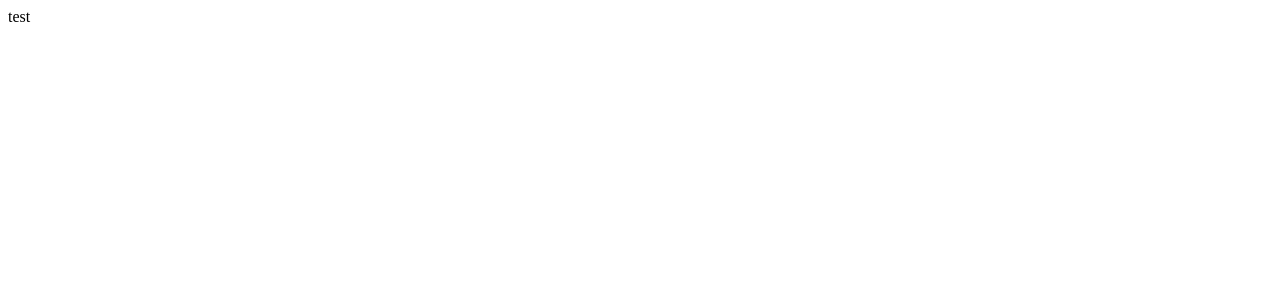
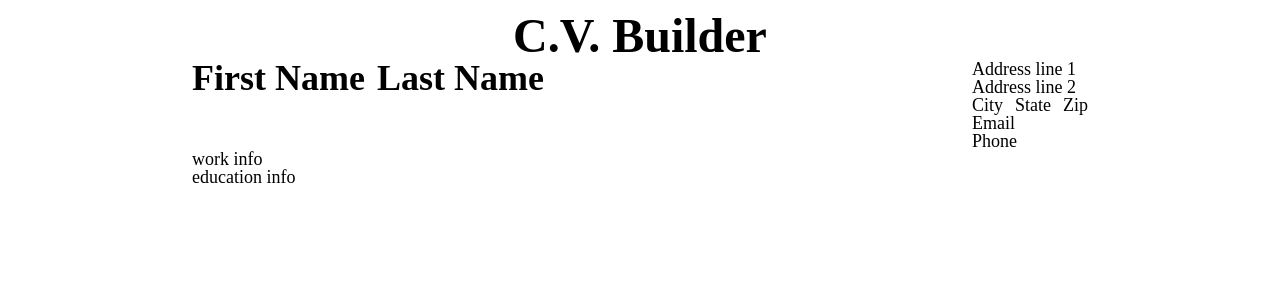
Before and after one commit to apmwebdev/odin-react-cv-project, a React (Create React App) app: page / in a window 1280 px wide. Shown: the top 300 px of the page. Built offline with nearby package versions, Linux system fonts and the light colour scheme.

Commit message:
Add core functionality for basic info section

```diff
--- a/src/App.js
+++ b/src/App.js
@@ -1,4 +1,8 @@
 import React, { Component } from 'react';
+import Header from './components/Header';
+import BasicInfo from './components/BasicInfo';
+import WorkInfo from './components/WorkInfo';
+import EducationInfo from './components/EducationInfo';
 
 class App extends Component {
   // constructor (props) { super(props); }
@@ -6,7 +10,12 @@ class App extends Component {
   render() {
     return (
       <div className="App">
-        test
+        <Header />
+        <main>
+          <BasicInfo />
+          <WorkInfo />
+          <EducationInfo />
+        </main>
       </div>
     );
   }
--- /dev/null
+++ b/src/components/BasicInfo.js
@@ -0,0 +1,30 @@
+import React, { Component } from 'react';
+import BasicInfoField from './BasicInfoField'
+
+class BasicInfo extends Component {
+  // constructor (props) { super(props); }
+
+  render() {
+    return (
+      <div className="BasicInfo">
+        <div className="flex">
+          <BasicInfoField value="First Name" htmlTag="h2" />
+          <BasicInfoField value="Last Name" htmlTag="h2" />
+        </div>
+        <div>
+          <BasicInfoField value="Address line 1" htmlTag="p" />
+          <BasicInfoField value="Address line 2" htmlTag="p" />
+          <div className="flex">
+            <BasicInfoField value="City" htmlTag="p" />
+            <BasicInfoField value="State" htmlTag="p" />
+            <BasicInfoField value="Zip" htmlTag="p" />
+          </div>
+          <BasicInfoField value="Email" htmlTag="p" />
+          <BasicInfoField value="Phone" htmlTag="p" />
+        </div>
+      </div>
+    );
+  }
+}
+
+export default BasicInfo;
--- /dev/null
+++ b/src/components/BasicInfoField.js
@@ -0,0 +1,61 @@
+import React, { Component } from 'react';
+
+class BasicInfoField extends Component {
+  constructor (props) {
+    // Expecting 'value' and 'htmlTag' in props
+    super(props);
+    this.state = {
+      text: '',
+      isEditing: false,
+    };
+  }
+
+  show = () => {
+    this.setState({
+      isEditing: false,
+    });
+  }
+
+  edit = () => {
+    this.setState({
+      isEditing: true,
+    });
+  }
+
+  update = (e) => {
+    this.setState({
+      text: e.target.value,
+    });
+  }
+
+  showOnEnter = (e) => {
+    if (e.keyCode === 13) {
+      this.show();
+    }
+  }
+
+  render () {
+    if (this.state.isEditing) {
+      return (
+        <input type="text"
+               className={`BasicInfoField ${this.props.htmlTag}`}
+               placeholder={this.props.value}
+               value={this.state.text}
+               autoFocus={true}
+               onBlur={this.show}
+               onChange={this.update}
+               onKeyDown={this.showOnEnter}
+        />);
+    } else {
+      return (
+        <this.props.htmlTag
+          className="BasicInfoField"
+          onClick={this.edit}>{
+          (this.state.text === '') ? this.props.value : this.state.text
+        }</this.props.htmlTag>
+      );
+    }
+  }
+}
+
+export default BasicInfoField;
--- /dev/null
+++ b/src/components/EducationInfo.js
@@ -0,0 +1,13 @@
+import React, { Component } from 'react';
+
+class EducationInfo extends Component {
+  render () {
+    return (
+      <div className="EducationInfo">
+        education info
+      </div>
+    );
+  }
+}
+
+export default EducationInfo;
--- /dev/null
+++ b/src/components/Header.js
@@ -0,0 +1,13 @@
+import React, { Component } from 'react';
+
+class Header extends Component {
+  render () {
+    return (
+      <div>
+       <h1 className="center">C.V. Builder</h1>
+      </div>
+    );
+  }
+}
+
+export default Header;
--- /dev/null
+++ b/src/components/WorkInfo.js
@@ -0,0 +1,13 @@
+import React, { Component } from 'react';
+
+class WorkInfo extends Component {
+  render () {
+    return (
+      <div className="WorkInfo">
+        work info
+      </div>
+    );
+  }
+}
+
+export default WorkInfo;
--- a/src/index.js
+++ b/src/index.js
@@ -1,6 +1,8 @@
 import React from 'react';
 import ReactDOM from 'react-dom/client';
 import App from './App';
+import './styles/UtilityStyles.css';
+import './styles/App.css';
 
 const root = ReactDOM.createRoot(document.getElementById('root'));
 root.render(
--- /dev/null
+++ b/src/styles/App.css
@@ -0,0 +1,38 @@
+h1 {
+    font-size: 48px;
+}
+
+h2 {
+    font-size: 36px;
+}
+
+h3 {
+    font-size: 30px;
+}
+
+h4 {
+    font-size: 24px;
+}
+
+h5 {
+    font-size: 20px;
+}
+
+h6 {
+    font-size: 18px;
+}
+
+.App {
+    padding: 12px;
+    display: grid;
+    justify-content: center;
+}
+
+.App > main {
+    width: max(500px, 70vw);
+}
+
+.BasicInfo {
+    display: flex;
+    justify-content: space-between;
+}
--- /dev/null
+++ b/src/styles/UtilityStyles.css
@@ -0,0 +1,79 @@
+/* Meyer reset */
+
+html, body, div, span, applet, object, iframe,
+h1, h2, h3, h4, h5, h6, p, blockquote, pre,
+a, abbr, acronym, address, big, cite, code,
+del, dfn, em, img, ins, kbd, q, s, samp,
+small, strike, strong, sub, sup, tt, var,
+b, u, i, center,
+dl, dt, dd, ol, ul, li,
+fieldset, form, label, legend,
+table, caption, tbody, tfoot, thead, tr, th, td,
+article, aside, canvas, details, embed,
+figure, figcaption, footer, header, hgroup,
+menu, nav, output, ruby, section, summary,
+time, mark, audio, video {
+    margin: 0;
+    padding: 0;
+    border: 0;
+    font-size: 100%;
+    font: inherit;
+    vertical-align: baseline;
+}
+/* HTML5 display-role reset for older browsers */
+article, aside, details, figcaption, figure,
+footer, header, hgroup, menu, nav, section {
+    display: block;
+}
+body {
+    line-height: 1;
+}
+ol, ul {
+    list-style: none;
+}
+blockquote, q {
+    quotes: none;
+}
+blockquote:before, blockquote:after,
+q:before, q:after {
+    content: '';
+    content: none;
+}
+table {
+    border-collapse: collapse;
+    border-spacing: 0;
+}
+
+/* Basic styles */
+
+* {
+    box-sizing: border-box;
+}
+
+strong {
+    font-weight: bold;
+}
+
+em {
+    font-style: italic;
+}
+
+h1, h2, h3, h4, h5, h6 {
+    font-weight: bold;
+}
+
+:root {
+    font-size: 18px;
+}
+
+/* Utility classes */
+
+.flex {
+    display: flex;
+    gap: 12px;
+}
+
+.center {
+    display: flex;
+    justify-content: center;
+}
```
Also changed, not shown: public/index.html (+0 -10 lines).
